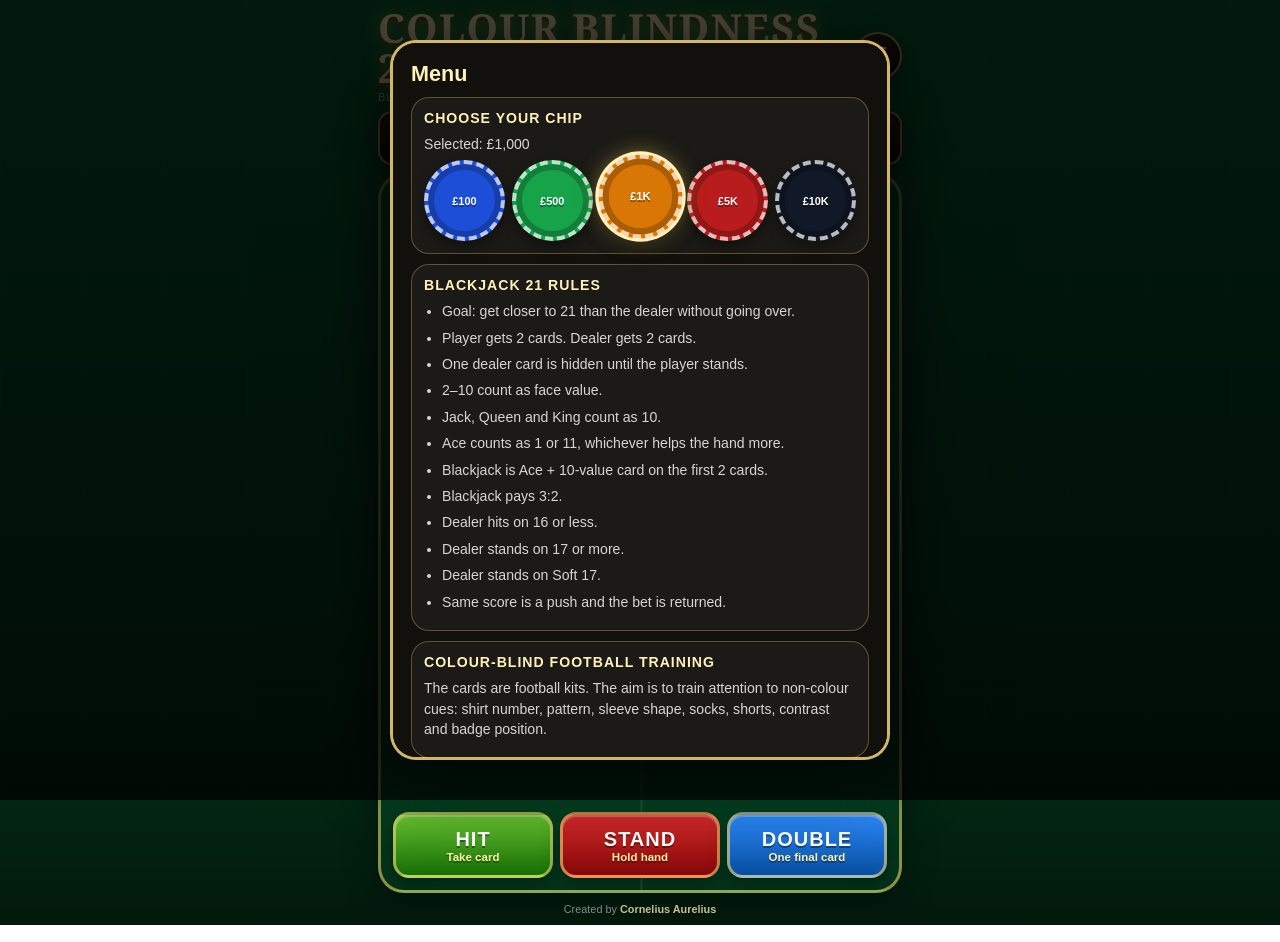
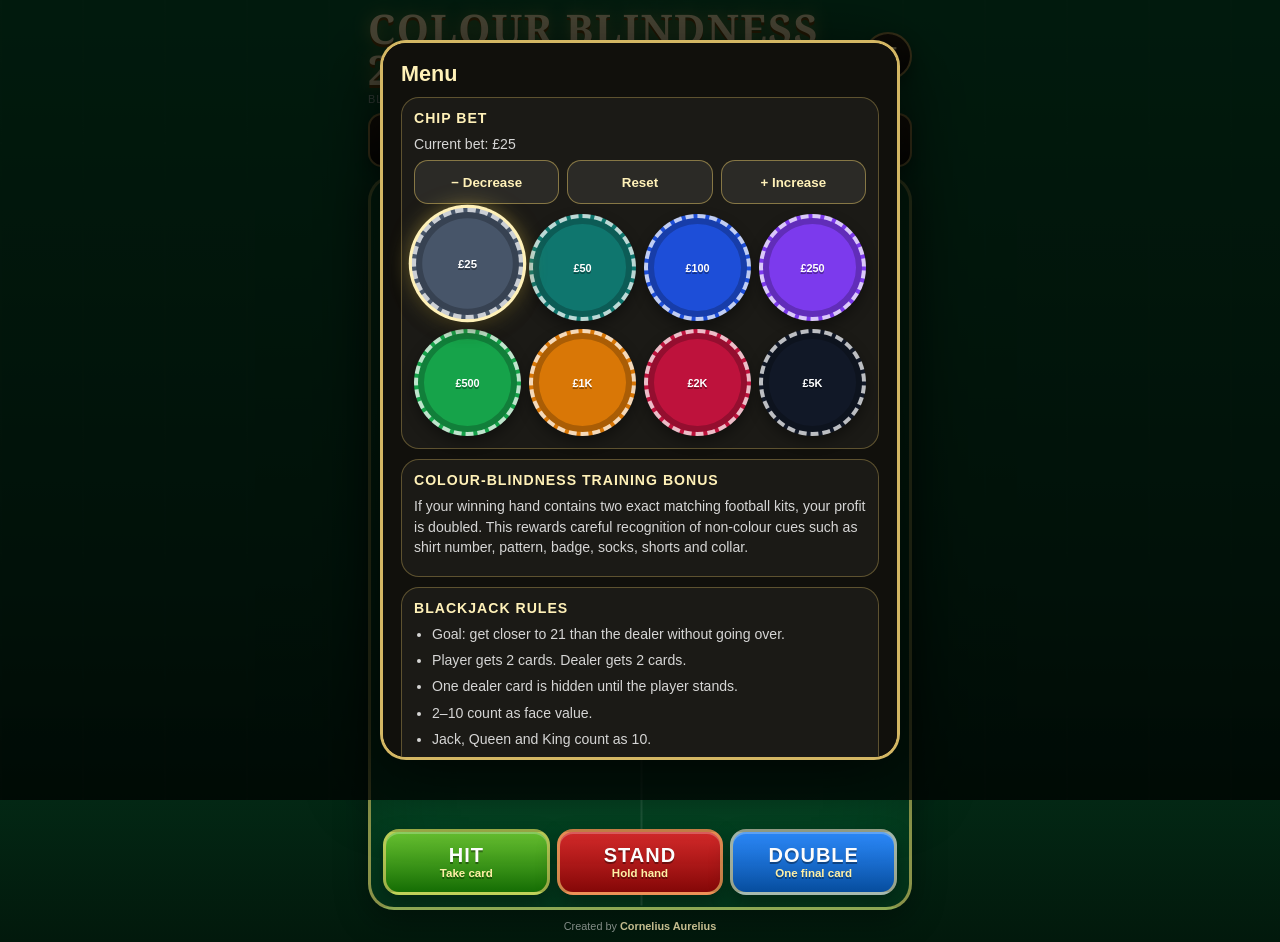
Before and after one commit to Cornelius-Aurelius/COLOUR-BLIND-21, a plain HTML site: page index.html in a window 1280 px wide. Both pictures are taken after a click on the button "Open menu". Drawn offline with Linux system fonts and the light colour scheme.

Commit message:
Refactor game title, styles, and betting logic
Updated game title and description for clarity. Adjusted various CSS properties for layout and styling improvements. Modified betting functionality and UI elements to reflect new betting amounts.

```diff
--- a/index.html
+++ b/index.html
@@ -4,8 +4,8 @@
 <meta charset="UTF-8" />
 <meta name="viewport" content="width=device-width, initial-scale=1.0" />
 
-<title>Colour Blindness 21 | Blackjack Football Kit Game | Cornelius Aurelius</title>
-<meta name="description" content="Colour Blindness 21 is a football kit blackjack game by Cornelius Aurelius. Train colour-blind football cues while playing Blackjack 21 with Soft 17 and 3:2 blackjack payout." />
+<title>Colour Blindness 21 | Football Kit Blackjack | Cornelius Aurelius</title>
+<meta name="description" content="Colour Blindness 21 is a football kit blackjack game by Cornelius Aurelius. Train colour-blind football cues while playing Blackjack 21 with football kit cards." />
 <meta name="author" content="Cornelius Aurelius" />
 
 <style>
@@ -20,7 +20,6 @@
   --blue:#1d4ed8;
   --cream:#fffdf0;
   --muted:rgba(255,255,255,.72);
-  --shadow:rgba(0,0,0,.38);
 }
 
 *{
@@ -52,7 +51,7 @@ body::before{
 }
 
 .app{
-  width:min(540px,100%);
+  width:min(560px,100%);
   min-height:100vh;
   margin:auto;
   padding:8px;
@@ -69,7 +68,7 @@ body::before{
 .brand-title h1{
   font-family:Georgia, "Times New Roman", serif;
   color:var(--gold2);
-  font-size:clamp(1.5rem,7vw,2.5rem);
+  font-size:clamp(1.45rem,7vw,2.55rem);
   letter-spacing:1.4px;
   text-transform:uppercase;
   line-height:1;
@@ -129,7 +128,7 @@ body::before{
 
 .table{
   position:relative;
-  min-height:720px;
+  min-height:735px;
   border-radius:26px;
   border:3px solid rgba(247,213,107,.55);
   background:
@@ -147,7 +146,7 @@ body::before{
   top:45%;
   width:245px;
   height:245px;
-  border:2px solid rgba(255,255,255,.14);
+  border:2px solid rgba(255,255,255,.12);
   border-radius:50%;
   transform:translate(-50%,-50%);
   pointer-events:none;
@@ -160,7 +159,7 @@ body::before{
   top:-300px;
   width:2px;
   height:820px;
-  background:rgba(255,255,255,.11);
+  background:rgba(255,255,255,.1);
 }
 
 .dealer-zone,
@@ -174,7 +173,7 @@ body::before{
 }
 
 .dealer-zone{
-  top:35px;
+  top:32px;
 }
 
 .player-zone{
@@ -243,6 +242,13 @@ body::before{
   position:relative;
   overflow:hidden;
   color:#111;
+}
+
+.kit-card.exact-match{
+  box-shadow:
+    0 0 0 4px rgba(255,241,184,.75),
+    0 0 22px rgba(255,220,90,.75),
+    0 8px 15px rgba(0,0,0,.36);
 }
 
 .kit-card.hidden-card{
@@ -337,7 +343,7 @@ body::before{
 
 .table-brand{
   position:absolute;
-  top:250px;
+  top:248px;
   left:50%;
   transform:translateX(-50%);
   width:95%;
@@ -347,42 +353,82 @@ body::before{
 
 .table-brand-main{
   font-family:Georgia, "Times New Roman", serif;
-  color:rgba(247,213,107,.52);
-  font-size:clamp(1.35rem,7vw,1.75rem);
+  color:rgba(247,213,107,.48);
+  font-size:clamp(1.25rem,7vw,1.65rem);
   text-transform:uppercase;
   letter-spacing:3px;
   transform:rotate(-3deg);
 }
 
 .table-brand-sub{
-  color:rgba(255,255,255,.58);
-  font-size:.62rem;
-  letter-spacing:1.5px;
+  color:rgba(255,255,255,.52);
+  font-size:.58rem;
+  letter-spacing:1.4px;
   text-transform:uppercase;
   margin-top:5px;
 }
 
+.bet-row{
+  position:absolute;
+  left:14px;
+  right:14px;
+  bottom:172px;
+  display:grid;
+  grid-template-columns:1fr auto 1fr;
+  align-items:center;
+  gap:8px;
+}
+
 .bet-pill{
-  position:absolute;
-  left:50%;
-  bottom:174px;
-  transform:translateX(-50%);
-  display:flex;
-  align-items:center;
-  justify-content:center;
-  gap:8px;
-  background:rgba(10,18,12,.58);
-  border:1px solid rgba(247,213,107,.25);
+  justify-self:center;
+  min-width:118px;
+  text-align:center;
+  background:rgba(10,18,12,.44);
+  border:1px solid rgba(247,213,107,.2);
   border-radius:999px;
-  padding:6px 11px;
-  color:rgba(255,255,255,.7);
-  font-size:.72rem;
-  box-shadow:0 6px 16px rgba(0,0,0,.18);
+  padding:6px 10px;
+  color:rgba(255,255,255,.62);
+  font-size:.68rem;
+  box-shadow:0 6px 16px rgba(0,0,0,.16);
 }
 
 .bet-pill span{
-  color:rgba(255,241,184,.88);
+  display:block;
+  color:rgba(255,241,184,.86);
+  font-size:.88rem;
   font-weight:900;
+  margin-top:1px;
+}
+
+.bonus-pill{
+  justify-self:start;
+  max-width:150px;
+  background:rgba(255,220,90,.1);
+  border:1px solid rgba(255,220,90,.28);
+  color:rgba(255,241,184,.86);
+  border-radius:999px;
+  padding:6px 9px;
+  font-size:.62rem;
+  line-height:1.15;
+  font-weight:800;
+}
+
+.bonus-pill.hidden{
+  visibility:hidden;
+}
+
+.bank-display{
+  justify-self:end;
+  text-align:right;
+  color:rgba(255,255,255,.62);
+  font-size:.64rem;
+}
+
+.bank-display strong{
+  display:block;
+  color:#fff4bc;
+  font-size:1.05rem;
+  text-shadow:0 2px 0 #5c3b00;
 }
 
 .actions{
@@ -514,7 +560,7 @@ body::before{
 }
 
 .menu-panel{
-  width:min(500px,100%);
+  width:min(520px,100%);
   max-height:90vh;
   overflow:auto;
   background:#11100c;
@@ -558,16 +604,33 @@ body::before{
   padding-left:18px;
 }
 
+.bet-controls{
+  display:grid;
+  grid-template-columns:1fr 1fr 1fr;
+  gap:8px;
+  margin-bottom:10px;
+}
+
+.bet-control{
+  min-height:44px;
+  border:1px solid rgba(247,213,107,.45);
+  background:rgba(255,255,255,.07);
+  color:var(--gold2);
+  border-radius:14px;
+  font-weight:900;
+  cursor:pointer;
+}
+
 .chips{
   display:grid;
-  grid-template-columns:repeat(5,1fr);
-  gap:7px;
+  grid-template-columns:repeat(4,1fr);
+  gap:8px;
 }
 
 .chip-btn{
   aspect-ratio:1;
   border-radius:50%;
-  border:4px dashed rgba(255,255,255,.7);
+  border:4px dashed rgba(255,255,255,.72);
   color:white;
   font-weight:900;
   font-size:.68rem;
@@ -587,11 +650,14 @@ body::before{
     inset 0 0 0 6px rgba(0,0,0,.22);
 }
 
+.chip-25{background:#475569;}
+.chip-50{background:#0f766e;}
 .chip-100{background:#1d4ed8;}
+.chip-250{background:#7c3aed;}
 .chip-500{background:#16a34a;}
 .chip-1000{background:#d97706;}
-.chip-5000{background:#b91c1c;}
-.chip-10000{background:#111827;}
+.chip-2000{background:#be123c;}
+.chip-5000{background:#111827;}
 
 .links{
   display:flex;
@@ -637,9 +703,9 @@ body::before{
   text-decoration:none;
 }
 
-@media(max-width:380px){
+@media(max-width:390px){
   .table{
-    min-height:690px;
+    min-height:705px;
   }
 
   .kit-card{
@@ -656,11 +722,24 @@ body::before{
   .sock.right{right:31px;}
 
   .player-zone{
-    top:320px;
+    top:318px;
   }
 
   .table-brand{
     top:242px;
+  }
+
+  .bet-row{
+    bottom:166px;
+  }
+
+  .bonus-pill{
+    font-size:.55rem;
+    max-width:115px;
+  }
+
+  .bank-display strong{
+    font-size:.9rem;
   }
 }
 </style>
@@ -711,7 +790,7 @@ body::before{
 
     <section class="table-brand">
       <div class="table-brand-main">Colour Blindness 21</div>
-      <div class="table-brand-sub">Ace can be 1 or 11 • Blackjack pays 3:2 • Dealer stands soft 17</div>
+      <div class="table-brand-sub">Exact kit match bonus pays double profit</div>
     </section>
 
     <section class="player-zone">
@@ -723,8 +802,18 @@ body::before{
       </div>
     </section>
 
-    <section class="bet-pill">
-      Current bet <span id="betDisplay">£1,000</span>
+    <section class="bet-row">
+      <div class="bonus-pill hidden" id="bonusPill">Exact Kit Match Bonus Active</div>
+
+      <div class="bet-pill">
+        Current bet
+        <span id="betDisplay">£25</span>
+      </div>
+
+      <div class="bank-display">
+        Bank
+        <strong id="bankSmall">£20,000</strong>
+      </div>
     </section>
 
     <section class="actions">
@@ -764,42 +853,49 @@ body::before{
     <h2>Menu</h2>
 
     <section class="menu-section">
-      <h3>Choose Your Chip</h3>
-      <p id="selectedChip">Selected: £1,000</p>
+      <h3>Chip Bet</h3>
+      <p id="selectedChip">Current bet: £25</p>
+
+      <div class="bet-controls">
+        <button class="bet-control" onclick="decreaseBet()">− Decrease</button>
+        <button class="bet-control" onclick="resetBet()">Reset</button>
+        <button class="bet-control" onclick="increaseBet()">+ Increase</button>
+      </div>
 
       <div class="chips">
+        <button class="chip-btn chip-25 active" onclick="setBet(25,this)">£25</button>
+        <button class="chip-btn chip-50" onclick="setBet(50,this)">£50</button>
         <button class="chip-btn chip-100" onclick="setBet(100,this)">£100</button>
+        <button class="chip-btn chip-250" onclick="setBet(250,this)">£250</button>
         <button class="chip-btn chip-500" onclick="setBet(500,this)">£500</button>
-        <button class="chip-btn chip-1000 active" onclick="setBet(1000,this)">£1K</button>
+        <button class="chip-btn chip-1000" onclick="setBet(1000,this)">£1K</button>
+        <button class="chip-btn chip-2000" onclick="setBet(2000,this)">£2K</button>
         <button class="chip-btn chip-5000" onclick="setBet(5000,this)">£5K</button>
-        <button class="chip-btn chip-10000" onclick="setBet(10000,this)">£10K</button>
       </div>
     </section>
 
     <section class="menu-section">
-      <h3>Blackjack 21 Rules</h3>
+      <h3>Colour-Blindness Training Bonus</h3>
+      <p>
+        If your winning hand contains two exact matching football kits, your profit is doubled.
+        This rewards careful recognition of non-colour cues such as shirt number, pattern, badge, socks, shorts and collar.
+      </p>
+    </section>
+
+    <section class="menu-section">
+      <h3>Blackjack Rules</h3>
       <ul>
         <li>Goal: get closer to 21 than the dealer without going over.</li>
         <li>Player gets 2 cards. Dealer gets 2 cards.</li>
         <li>One dealer card is hidden until the player stands.</li>
         <li>2–10 count as face value.</li>
         <li>Jack, Queen and King count as 10.</li>
-        <li>Ace counts as 1 or 11, whichever helps the hand more.</li>
-        <li>Blackjack is Ace + 10-value card on the first 2 cards.</li>
+        <li>Ace counts as 1 or 11.</li>
         <li>Blackjack pays 3:2.</li>
         <li>Dealer hits on 16 or less.</li>
-        <li>Dealer stands on 17 or more.</li>
-        <li>Dealer stands on Soft 17.</li>
+        <li>Dealer stands on 17 or more, including Soft 17.</li>
         <li>Same score is a push and the bet is returned.</li>
       </ul>
-    </section>
-
-    <section class="menu-section">
-      <h3>Colour-Blind Football Training</h3>
-      <p>
-        The cards are football kits. The aim is to train attention to non-colour cues:
-        shirt number, pattern, sleeve shape, socks, shorts, contrast and badge position.
-      </p>
     </section>
 
     <section class="menu-section">
@@ -829,13 +925,15 @@ body::before{
 
 <script>
 let bank = 20000;
-let selectedBet = 1000;
-let currentBet = 1000;
+let selectedBet = 25;
+let currentBet = 25;
 let playerHand = [];
 let dealerHand = [];
 let roundActive = false;
 let dealerRevealed = false;
 let hasDoubled = false;
+
+const chipValues = [25,50,100,250,500,1000,2000,5000];
 
 const ranks = [
   {label:"A", value:11},
@@ -915,12 +1013,54 @@ function setBet(amount,btn){
   }
 
   selectedBet = amount;
-  document.querySelectorAll(".chip-btn").forEach(b => b.classList.remove("active"));
-  btn.classList.add("active");
+  syncChipButtons();
   updateUI();
 }
 
-function createCard(){
+function increaseBet(){
+  if(roundActive) return;
+
+  const currentIndex = chipValues.indexOf(selectedBet);
+  const next = chipValues[Math.min(currentIndex + 1, chipValues.length - 1)];
+
+  if(next <= bank){
+    selectedBet = next;
+  }
+
+  syncChipButtons();
+  updateUI();
+}
+
+function decreaseBet(){
+  if(roundActive) return;
+
+  const currentIndex = chipValues.indexOf(selectedBet);
+  selectedBet = chipValues[Math.max(currentIndex - 1, 0)];
+
+  syncChipButtons();
+  updateUI();
+}
+
+function resetBet(){
+  if(roundActive) return;
+
+  selectedBet = 25;
+  syncChipButtons();
+  updateUI();
+}
+
+function syncChipButtons(){
+  document.querySelectorAll(".chip-btn").forEach(btn => {
+    const amount = Number(btn.textContent.replace("£","").replace("K","000"));
+    btn.classList.toggle("active", amount === selectedBet);
+  });
+}
+
+function createCard(forceClone=null){
+  if(forceClone){
+    return JSON.parse(JSON.stringify(forceClone));
+  }
+
   const rank = rand(ranks);
 
   const main = rand(colours);
@@ -930,6 +1070,7 @@ function createCard(){
   const pattern = rand(patterns);
 
   return {
+    id: crypto.randomUUID ? crypto.randomUUID() : String(Math.random()),
     label:rank.label,
     value:rank.value,
     kitNumber: rand(["2","4","7","8","9","10","11","12","14","17"]),
@@ -963,6 +1104,35 @@ function handValue(hand){
 
 function isBlackjack(hand){
   return hand.length === 2 && handValue(hand).total === 21;
+}
+
+function kitKey(card){
+  return [
+    card.kitNumber,
+    card.main,
+    card.second,
+    card.sock,
+    card.short,
+    card.pattern,
+    card.badge,
+    card.collar
+  ].join("|");
+}
+
+function hasExactKitMatch(hand){
+  const seen = new Set();
+
+  for(const card of hand){
+    const key = kitKey(card);
+
+    if(seen.has(key)){
+      return true;
+    }
+
+    seen.add(key);
+  }
+
+  return false;
 }
 
 function patternCSS(k){
@@ -1014,9 +1184,10 @@ function renderCard(card, hidden=false){
   }
 
   const numberColour = textColour(card.main);
+  const exactClass = hasExactKitMatch(playerHand) && playerHand.some(c => c.id === card.id) ? " exact-match" : "";
 
   return `
-    <div class="kit-card">
+    <div class="kit-card${exactClass}">
       <div class="value">${card.label}</div>
 
       <div
@@ -1080,8 +1251,9 @@ function updateUI(){
   const dealer = dealerRevealed ? handValue(dealerHand) : handValue([dealerHand[0]].filter(Boolean));
 
   document.getElementById("bank").textContent = money(bank);
+  document.getElementById("bankSmall").textContent = money(bank);
   document.getElementById("betDisplay").textContent = money(selectedBet);
-  document.getElementById("selectedChip").textContent = "Selected: " + money(selectedBet);
+  document.getElementById("selectedChip").textContent = "Current bet: " + money(selectedBet);
 
   document.getElementById("playerScore").textContent = playerHand.length ? player.total : "0";
   document.getElementById("playerBubble").textContent = playerHand.length ? player.total : "0";
@@ -1092,6 +1264,17 @@ function updateUI(){
   document.getElementById("hitBtn").disabled = !roundActive;
   document.getElementById("standBtn").disabled = !roundActive;
   document.getElementById("doubleBtn").disabled = !roundActive || playerHand.length !== 2 || bank < currentBet || hasDoubled;
+
+  document.getElementById("bonusPill").classList.toggle("hidden", !hasExactKitMatch(playerHand));
+
+  syncChipButtons();
+}
+
+function maybeAddExactMatchOpportunity(){
+  if(playerHand.length === 2 && Math.random() < 0.38){
+    playerHand[1] = createCard(playerHand[0]);
+    playerHand[1].id = crypto.randomUUID ? crypto.randomUUID() : String(Math.random());
+  }
 }
 
 function newRound(){
@@ -1102,13 +1285,15 @@ function newRound(){
   }
 
   if(selectedBet > bank){
-    selectedBet = Math.min(1000, bank);
+    selectedBet = Math.min(25, bank);
   }
 
   currentBet = selectedBet;
   bank -= currentBet;
 
   playerHand = [createCard(), createCard()];
+  maybeAddExactMatchOpportunity();
+
   dealerHand = [createCard(), createCard()];
   dealerRevealed = false;
   hasDoubled = false;
@@ -1128,9 +1313,17 @@ function newRound(){
       bank += currentBet;
       endRound("Push", "Both player and dealer have Blackjack. Your bet is returned.", "£0");
     } else if(playerBJ){
-      const payout = currentBet + currentBet * 1.5;
-      bank += payout;
-      endRound("Blackjack!", "Ace plus a 10-value card. Blackjack pays 3:2.", "+" + money(currentBet * 1.5));
+      const profit = currentBet * 1.5;
+      const finalProfit = hasExactKitMatch(playerHand) ? profit * 2 : profit;
+      bank += currentBet + finalProfit;
+
+      endRound(
+        "Blackjack!",
+        hasExactKitMatch(playerHand)
+          ? "Blackjack pays 3:2. Exact Kit Match bonus doubled your profit."
+          : "Ace plus a 10-value card. Blackjack pays 3:2.",
+        "+" + money(finalProfit)
+      );
     } else {
       endRound("Dealer Blackjack", "Dealer has Blackjack. Dealer wins the round.", "-" + money(currentBet));
     }
@@ -1140,7 +1333,16 @@ function newRound(){
 function playerHit(){
   if(!roundActive) return;
 
-  playerHand.push(createCard());
+  let newCard;
+
+  if(playerHand.length >= 2 && !hasExactKitMatch(playerHand) && Math.random() < 0.22){
+    newCard = createCard(playerHand[rand(playerHand)]);
+    newCard.id = crypto.randomUUID ? crypto.randomUUID() : String(Math.random());
+  } else {
+    newCard = createCard();
+  }
+
+  playerHand.push(newCard);
   renderHands();
 
   const player = handValue(playerHand);
@@ -1165,6 +1367,7 @@ function playerDouble(){
 
   bank -= currentBet;
   currentBet *= 2;
+  selectedBet = currentBet;
   hasDoubled = true;
 
   playerHand.push(createCard());
@@ -1198,14 +1401,12 @@ function dealerPlay(){
   dealer = handValue(dealerHand);
 
   if(dealer.total > 21){
-    bank += currentBet * 2;
-    endRound("Dealer Busts", "Dealer went over 21. You win.", "+" + money(currentBet));
+    payWin("Dealer Busts", "Dealer went over 21. You win.");
     return;
   }
 
   if(player.total > dealer.total){
-    bank += currentBet * 2;
-    endRound("You Win", "Your hand is closer to 21 than the dealer.", "+" + money(currentBet));
+    payWin("You Win", "Your hand is closer to 21 than the dealer.");
     return;
   }
 
@@ -1216,6 +1417,19 @@ function dealerPlay(){
 
   bank += currentBet;
   endRound("Push", "Same score. Your bet is returned.", "£0");
+}
+
+function payWin(title,text){
+  let profit = currentBet;
+  let message = text;
+
+  if(hasExactKitMatch(playerHand)){
+    profit *= 2;
+    message += " Exact Kit Match bonus doubled your profit.";
+  }
+
+  bank += currentBet + profit;
+  endRound(title,message,"+" + money(profit));
 }
 
 function endRound(title,text,cash){
@@ -1250,11 +1464,14 @@ document.addEventListener("keydown", e => {
   if(e.key.toLowerCase() === "s") playerStand();
   if(e.key.toLowerCase() === "d") playerDouble();
 
-  if(e.key === "1") document.querySelector(".chip-100").click();
-  if(e.key === "2") document.querySelector(".chip-500").click();
-  if(e.key === "3") document.querySelector(".chip-1000").click();
-  if(e.key === "4") document.querySelector(".chip-5000").click();
-  if(e.key === "5") document.querySelector(".chip-10000").click();
+  if(e.key === "1") setBet(25);
+  if(e.key === "2") setBet(50);
+  if(e.key === "3") setBet(100);
+  if(e.key === "4") setBet(250);
+  if(e.key === "5") setBet(500);
+  if(e.key === "6") setBet(1000);
+  if(e.key === "7") setBet(2000);
+  if(e.key === "8") setBet(5000);
 });
 
 newRound();
```
